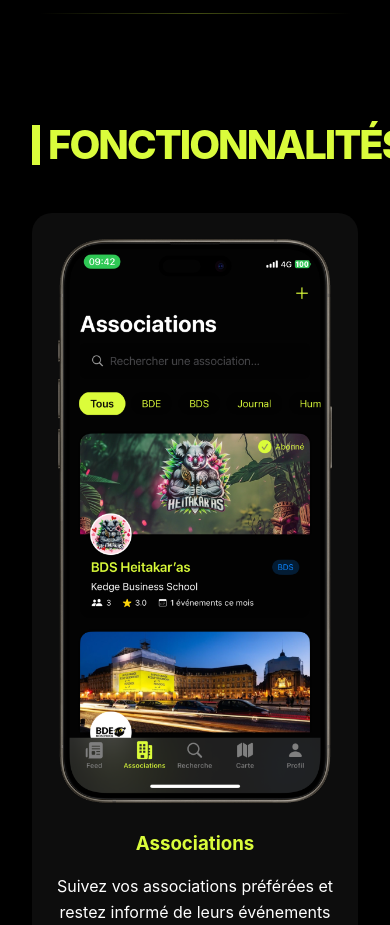
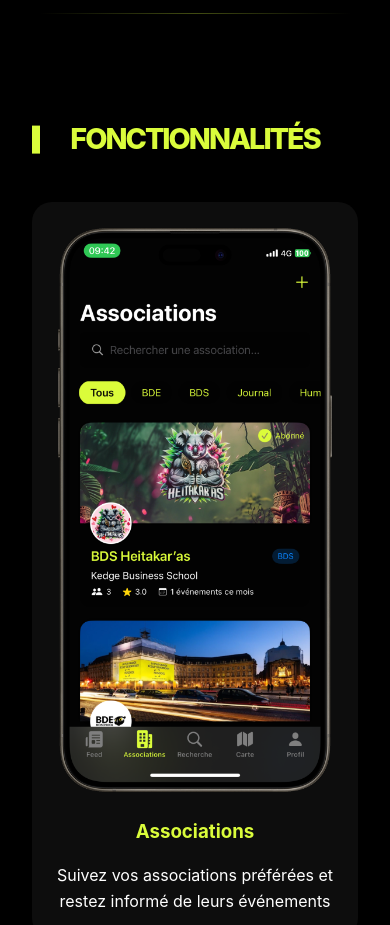
Before and after one commit to AngelGeoffroy1/bdb-website, a website: page index.html in a window 390 px wide. Shown: the part 1327-2252 px from the top of the page. Drawn offline with nearby package versions, Linux system fonts and the light colour scheme.

Commit message:
Ajustements de la responsivité pour le titre 'Fonctionnalités' en mode mobile

```diff
--- a/styles.css
+++ b/styles.css
@@ -1219,8 +1219,10 @@
 
 @media (max-width: 480px) {
     #fonctionnalites h2 {
-        font-size: 2.5rem;
-        padding-left: 1rem;
+        font-size: 1.8rem;
+        padding-left: 0;
+        text-align: center;
+        word-wrap: break-word;
     }
 }
 
```
